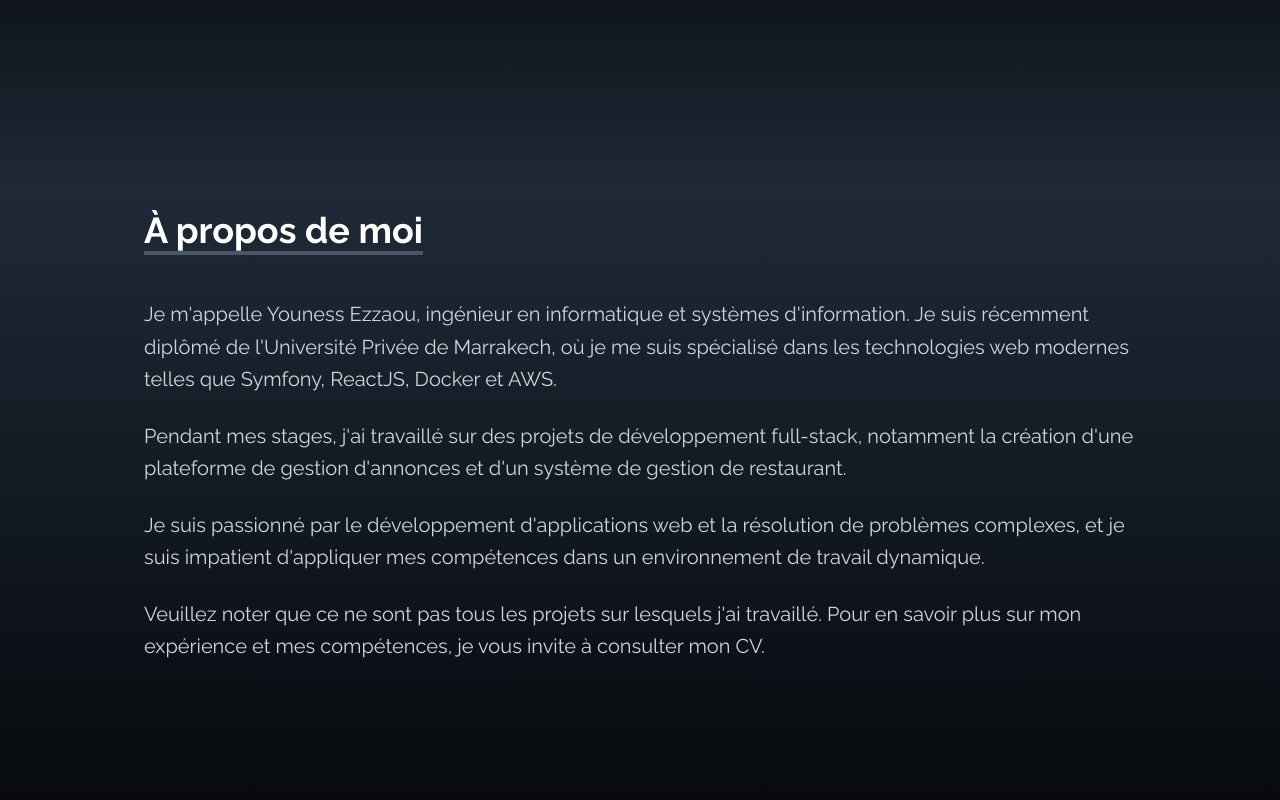
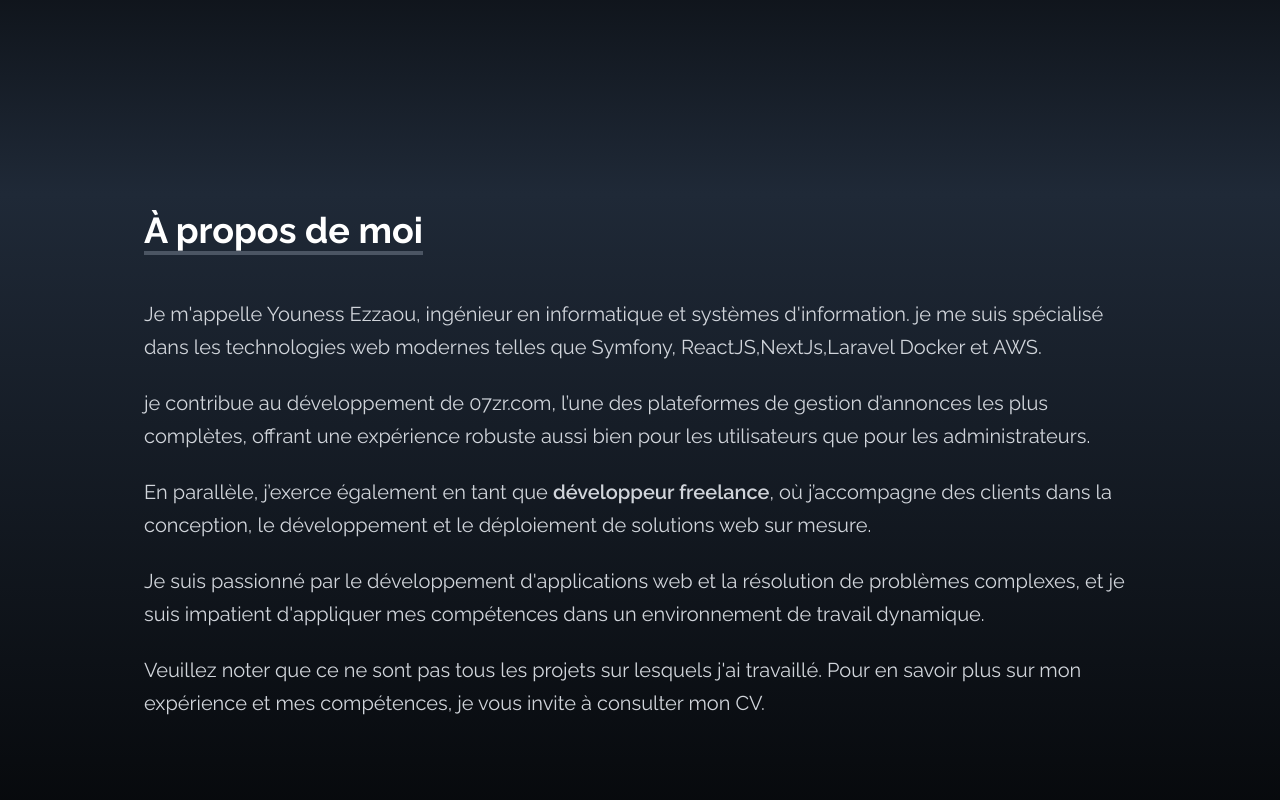
Before and after one commit to youness7777/portfolio, a React (Create React App) app: page / in a window 1280 px wide. Shown: the part 606-1406 px from the top of the page. Built offline with nearby package versions, Linux system fonts and the light colour scheme.

Commit message:
update my portfolio

```diff
--- a/src/components/About.jsx
+++ b/src/components/About.jsx
@@ -1,31 +1,48 @@
-import React from 'react';
+import React from "react";
 
 export const About = () => {
   return (
-    <div name="À propos de moi" className='h-auto w-full bg-gradient-to-b from-gray-800 to-black text-white md:h-screen lg:h-screen'>
-        <div className='max-w-screen-lg mx-auto p-4 flex flex-col justify-center'>
-            <div className='pb-8'>
-                <p className='text-4xl font-bold inline border-b-4 border-gray-600'>
+    <div
+      name="À propos de moi"
+      className="h-auto w-full bg-gradient-to-b from-gray-800 to-black text-white md:h-screen lg:h-screen"
+    >
+      <div className="max-w-screen-lg mx-auto p-4 flex flex-col justify-center">
+        <div className="pb-8">
+          <p className="text-4xl font-bold inline border-b-4 border-gray-600">
             À propos de moi
           </p>
         </div>
 
-            <p className='text-xl mt-4 text-gray-300 leading-relaxed'>
-                Je m'appelle Youness Ezzaou, ingénieur en informatique et systèmes d'information. Je suis récemment diplômé de l'Université Privée de Marrakech, où je me suis spécialisé dans les technologies web modernes telles que Symfony, ReactJS, Docker et AWS.
+        <p className="text-xl mt-4 text-gray-300 leading-relaxed">
+          Je m'appelle Youness Ezzaou, ingénieur en informatique et systèmes
+          d'information. je me suis spécialisé dans les technologies web
+          modernes telles que Symfony, ReactJS,NextJs,Laravel Docker et AWS.
         </p>
 
-            <p className='text-xl mt-6 text-gray-300 leading-relaxed'>
-                Pendant mes stages, j'ai travaillé sur des projets de développement full-stack, notamment la création d'une plateforme de gestion d'annonces et d'un système de gestion de restaurant.
+        <p className="text-xl mt-6 text-gray-300 leading-relaxed">
+          je contribue au développement de 07zr.com, l’une des plateformes de
+          gestion d’annonces les plus complètes, offrant une expérience robuste
+          aussi bien pour les utilisateurs que pour les administrateurs.{" "}
+        </p>
+        <p className="text-xl mt-6 text-gray-300 leading-relaxed">
+          En parallèle, j’exerce également en tant que{" "}
+          <span className="font-semibold">développeur freelance</span>, où
+          j’accompagne des clients dans la conception, le développement et le
+          déploiement de solutions web sur mesure.
         </p>
 
-            <p className='text-xl mt-6 text-gray-300 leading-relaxed'>
-                Je suis passionné par le développement d'applications web et la résolution de problèmes complexes, et je suis impatient d'appliquer mes compétences dans un environnement de travail dynamique.
+        <p className="text-xl mt-6 text-gray-300 leading-relaxed">
+          Je suis passionné par le développement d'applications web et la
+          résolution de problèmes complexes, et je suis impatient d'appliquer
+          mes compétences dans un environnement de travail dynamique.
         </p>
 
-            <p className='text-xl mt-6 text-gray-300 leading-relaxed'>
-                Veuillez noter que ce ne sont pas tous les projets sur lesquels j'ai travaillé. Pour en savoir plus sur mon expérience et mes compétences, je vous invite à consulter mon CV.
+        <p className="text-xl mt-6 text-gray-300 leading-relaxed">
+          Veuillez noter que ce ne sont pas tous les projets sur lesquels j'ai
+          travaillé. Pour en savoir plus sur mon expérience et mes compétences,
+          je vous invite à consulter mon CV.
         </p>
       </div>
     </div>
   );
-}
+};
```
Also changed, not shown: 1 other file (tests, documents, lock files or other folders). Lines whose indentation alone changed are shown as unchanged.
